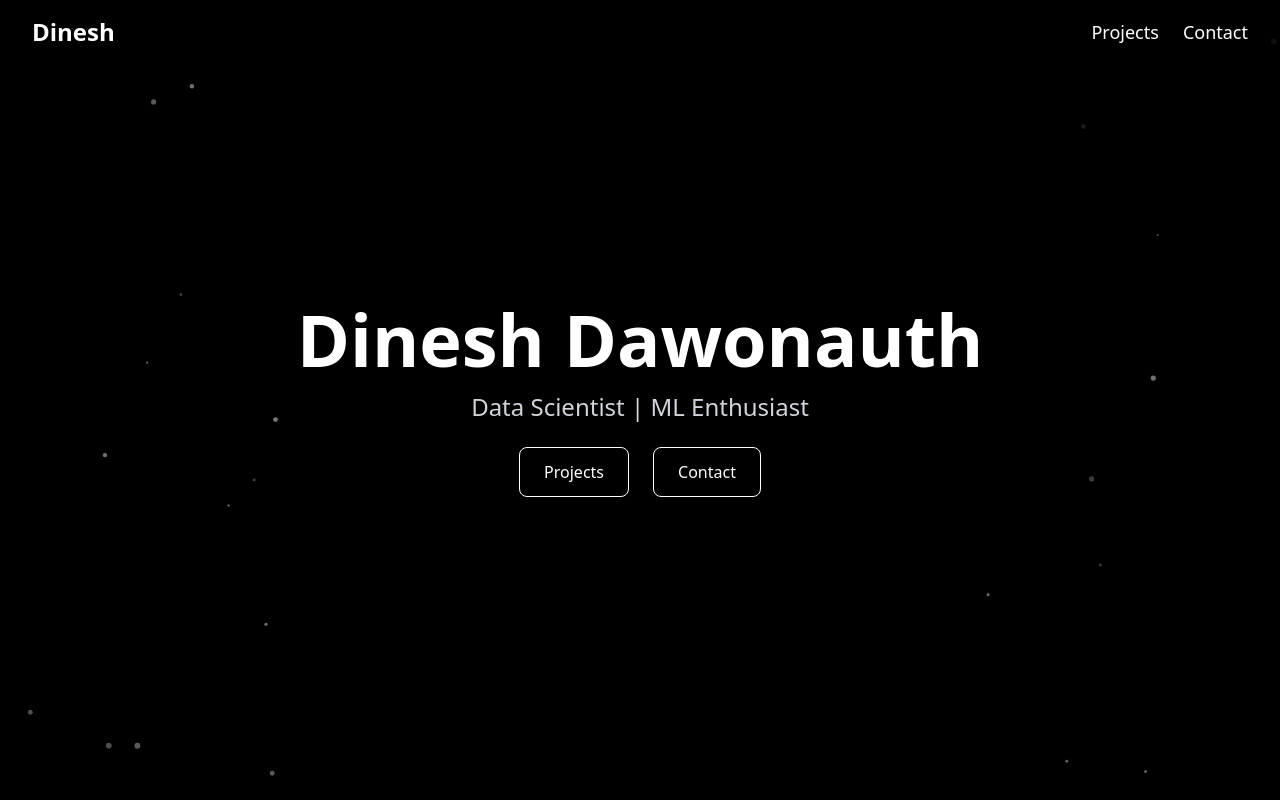
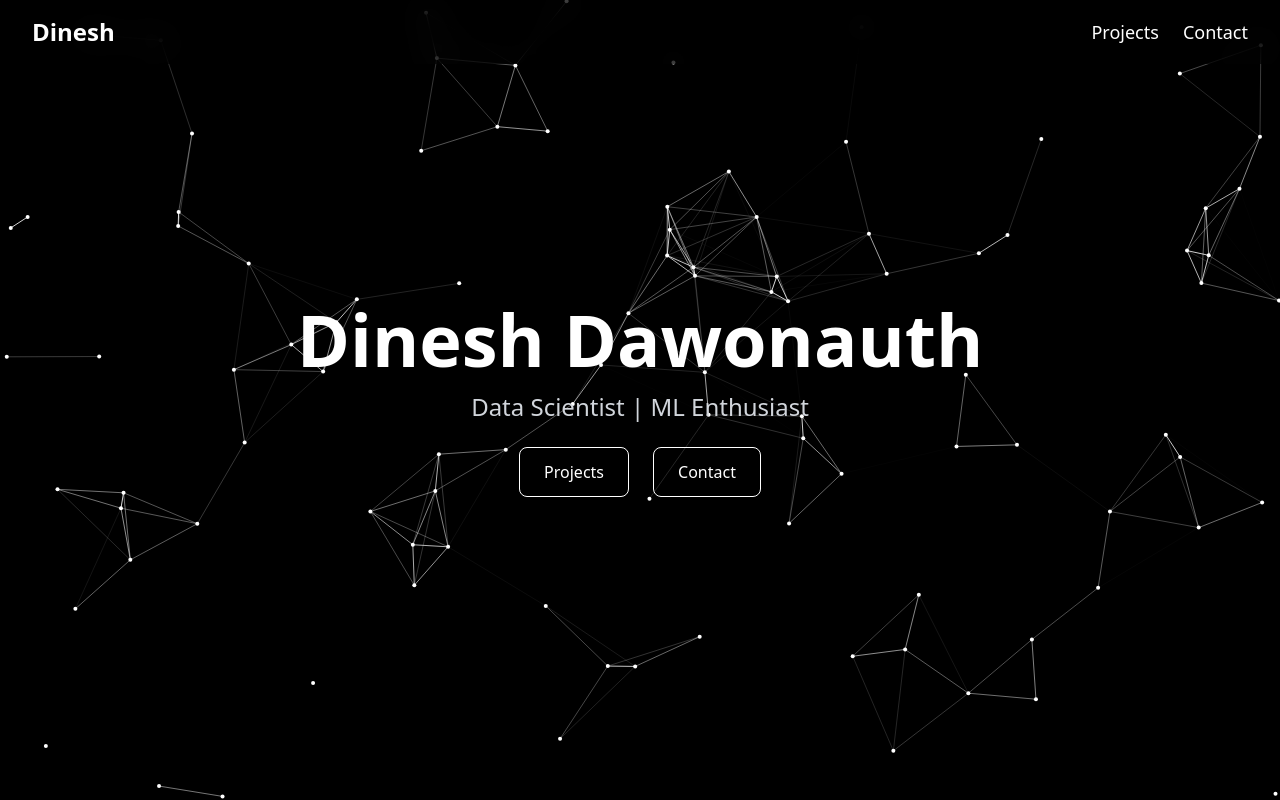
Before and after one commit to dinesh-git17/dinesh-portfolio, a Next.js app: page / in a window 1280 px wide. Built offline with nearby package versions, Linux system fonts and the light colour scheme.

Commit message:
Integrate connecting-dots & restore layout

```diff
--- /dev/null
+++ b/global.d.ts
@@ -0,0 +1 @@
+declare module "*.module.css";
--- a/src/app/globals.css
+++ b/src/app/globals.css
@@ -1,5 +1,22 @@
+/* src/app/globals.css */
+
+/* Tailwind base/components/utilities (if using Tailwind) */
 @tailwind base;
 @tailwind components;
 @tailwind utilities;
 
-/* No background override here */
+/* Any additional global styles or overrides */
+html,
+body {
+  margin: 0;
+  padding: 0;
+  box-sizing: border-box;
+}
+
+/* You can keep or remove these, depending on your preference */
+body {
+  font-family: system-ui, -apple-system, BlinkMacSystemFont, 'Segoe UI', Roboto,
+    Helvetica, Arial, sans-serif;
+  background-color: black; /* fallback in case classes aren't applied */
+  color: white;
+}
--- a/src/app/layout.tsx
+++ b/src/app/layout.tsx
@@ -1,6 +1,12 @@
-import "./globals.css";
+// src/app/layout.tsx
+import "./globals.css";           // Import your global styles
 import Navbar from "@/components/Navbar";
-import BackgroundParticles from "@/components/BackgroundParticles";
+import ConnectingDots from "@/components/ConnectingDots";
+
+export const metadata = {
+  title: "Dinesh Portfolio",
+  description: "My personal portfolio website",
+};
 
 export default function RootLayout({
   children,
@@ -9,9 +15,14 @@ export default function RootLayout({
 }) {
   return (
     <html lang="en">
-      <body className="bg-black text-white flex flex-col items-center justify-center min-h-screen">
-        <BackgroundParticles />
+      <body className="bg-black text-white min-h-screen relative overflow-hidden">
+        {/* Your existing Navbar (client component) */}
         <Navbar />
+
+        {/* The connecting-dots effect behind everything */}
+        <ConnectingDots />
+
+        {/* The main area where page.tsx content goes */}
         <main className="w-full flex flex-col items-center justify-center">
           {children}
         </main>
--- a/src/app/page.tsx
+++ b/src/app/page.tsx
@@ -1,10 +1,12 @@
-"use client";
+// src/app/page.tsx
+"use client"; // We want the hero to be interactive if needed
 import Hero from "@/components/Hero";
 
 export default function Home() {
   return (
-    <main className="flex min-h-screen flex-col items-center justify-center bg-black text-white">
+    <>
       <Hero />
-    </main>
+      {/* Additional sections can go here */}
+    </>
   );
 }
--- /dev/null
+++ b/src/components/ConnectingDots.tsx
@@ -0,0 +1,111 @@
+// src/components/ConnectingDots.tsx
+"use client";
+import React, { useEffect, useRef } from "react";
+
+export default function ConnectingDots() {
+  const canvasRef = useRef<HTMLCanvasElement | null>(null);
+
+  useEffect(() => {
+    const canvas = canvasRef.current;
+    if (!canvas) return;
+    const ctx = canvas.getContext("2d");
+    if (!ctx) return;
+
+    // Number of dots, distance, etc.
+    let dots: { x: number; y: number; vx: number; vy: number }[] = [];
+    const numDots = 100;
+    const maxDistance = 120;
+
+    // Resize the canvas to fill window
+    const resizeCanvas = () => {
+      canvas.width = window.innerWidth;
+      canvas.height = window.innerHeight;
+    };
+
+    // Initialize random dot positions
+    const initDots = () => {
+      dots = [];
+      for (let i = 0; i < numDots; i++) {
+        const x = Math.random() * canvas.width;
+        const y = Math.random() * canvas.height;
+        const vx = (Math.random() - 0.5) * 0.5;
+        const vy = (Math.random() - 0.5) * 0.5;
+        dots.push({ x, y, vx, vy });
+      }
+    };
+
+    // Update dot positions
+    const updateDots = () => {
+      for (let i = 0; i < dots.length; i++) {
+        const d = dots[i];
+        d.x += d.vx;
+        d.y += d.vy;
+
+        // Bounce from edges
+        if (d.x < 0 || d.x > canvas.width) d.vx = -d.vx;
+        if (d.y < 0 || d.y > canvas.height) d.vy = -d.vy;
+      }
+    };
+
+    // Draw dots and lines
+    const drawDots = () => {
+      ctx.clearRect(0, 0, canvas.width, canvas.height);
+
+      // Draw each dot
+      for (let i = 0; i < dots.length; i++) {
+        const d = dots[i];
+        ctx.beginPath();
+        ctx.arc(d.x, d.y, 2, 0, 2 * Math.PI);
+        ctx.fillStyle = "#ffffff"; // white dots
+        ctx.fill();
+      }
+
+      // Draw lines if within maxDistance
+      for (let i = 0; i < dots.length; i++) {
+        for (let j = i + 1; j < dots.length; j++) {
+          const dx = dots[i].x - dots[j].x;
+          const dy = dots[i].y - dots[j].y;
+          const dist = Math.sqrt(dx * dx + dy * dy);
+          if (dist < maxDistance) {
+            ctx.beginPath();
+            ctx.moveTo(dots[i].x, dots[i].y);
+            ctx.lineTo(dots[j].x, dots[j].y);
+            // Fade out line with distance
+            ctx.strokeStyle = `rgba(255, 255, 255, ${1 - dist / maxDistance})`;
+            ctx.lineWidth = 1;
+            ctx.stroke();
+          }
+        }
+      }
+    };
+
+    const animate = () => {
+      updateDots();
+      drawDots();
+      requestAnimationFrame(animate);
+    };
+
+    window.addEventListener("resize", resizeCanvas);
+    resizeCanvas();
+    initDots();
+    animate();
+
+    return () => {
+      window.removeEventListener("resize", resizeCanvas);
+    };
+  }, []);
+
+  return (
+    <canvas
+      ref={canvasRef}
+      // Absolutely position behind everything
+      style={{
+        position: "absolute",
+        top: 0,
+        left: 0,
+        zIndex: 0,
+        pointerEvents: "none",
+      }}
+    />
+  );
+}
--- a/src/components/Hero.tsx
+++ b/src/components/Hero.tsx
@@ -1,31 +1,15 @@
-"use client";
-import { motion } from "framer-motion";
-
+// src/components/Hero.tsx
+"use client"; // if you have any state or effect here, otherwise remove
 export default function Hero() {
   return (
     <section className="relative flex flex-col items-center justify-center h-screen text-center w-full">
-      <motion.h1
-        initial={{ opacity: 0, y: 20 }}
-        animate={{ opacity: 1, y: 0 }}
-        transition={{ duration: 1 }}
-        className="text-5xl md:text-7xl font-bold text-white"
-      >
+      <h1 className="text-5xl md:text-7xl font-bold text-white">
         Dinesh Dawonauth
-      </motion.h1>
-      <motion.p
-        initial={{ opacity: 0, y: 20 }}
-        animate={{ opacity: 1, y: 0 }}
-        transition={{ duration: 1, delay: 0.5 }}
-        className="text-xl md:text-2xl mt-4 text-gray-300"
-      >
+      </h1>
+      <p className="text-xl md:text-2xl mt-4 text-gray-300">
         Data Scientist | ML Enthusiast
-      </motion.p>
-      <motion.div
-        initial={{ opacity: 0, scale: 0.8 }}
-        animate={{ opacity: 1, scale: 1 }}
-        transition={{ duration: 1, delay: 1 }}
-        className="mt-6 flex space-x-6"
-      >
+      </p>
+      <div className="mt-6 flex space-x-6">
         <a
           href="#projects"
           className="px-6 py-3 border border-white rounded-lg hover:bg-white hover:text-black transition"
@@ -38,7 +22,7 @@ export default function Hero() {
         >
           Contact
         </a>
-      </motion.div>
+      </div>
     </section>
   );
 }
--- a/src/components/Navbar.tsx
+++ b/src/components/Navbar.tsx
@@ -1,23 +1,19 @@
-"use client";
-import { motion } from "framer-motion";
+// src/components/Navbar.tsx
+"use client"; // If you have interactive elements in the Navbar
+import Link from "next/link";
 
 export default function Navbar() {
   return (
-    <motion.nav
-      initial={{ opacity: 0, y: -20 }}
-      animate={{ opacity: 1, y: 0 }}
-      transition={{ duration: 0.8 }}
-      className="fixed top-0 left-0 w-full flex justify-between items-center px-8 py-4 bg-black/50 backdrop-blur-lg text-white"
-    >
+    <nav className="fixed top-0 left-0 w-full flex justify-between items-center px-8 py-4 bg-black/50 backdrop-blur-lg text-white z-10">
       <div className="text-2xl font-bold">Dinesh</div>
       <div className="space-x-6 text-lg">
-        <a href="#projects" className="hover:text-gray-400 transition">
+        <Link href="#projects" className="hover:text-gray-400 transition">
           Projects
-        </a>
-        <a href="#contact" className="hover:text-gray-400 transition">
+        </Link>
+        <Link href="#contact" className="hover:text-gray-400 transition">
           Contact
-        </a>
+        </Link>
       </div>
-    </motion.nav>
+    </nav>
   );
 }
```
Also changed, not shown: src/styles/ConnectingDotsGrid.module.css (added, +10 -0 lines), tsconfig.json (+12 -8 lines).
